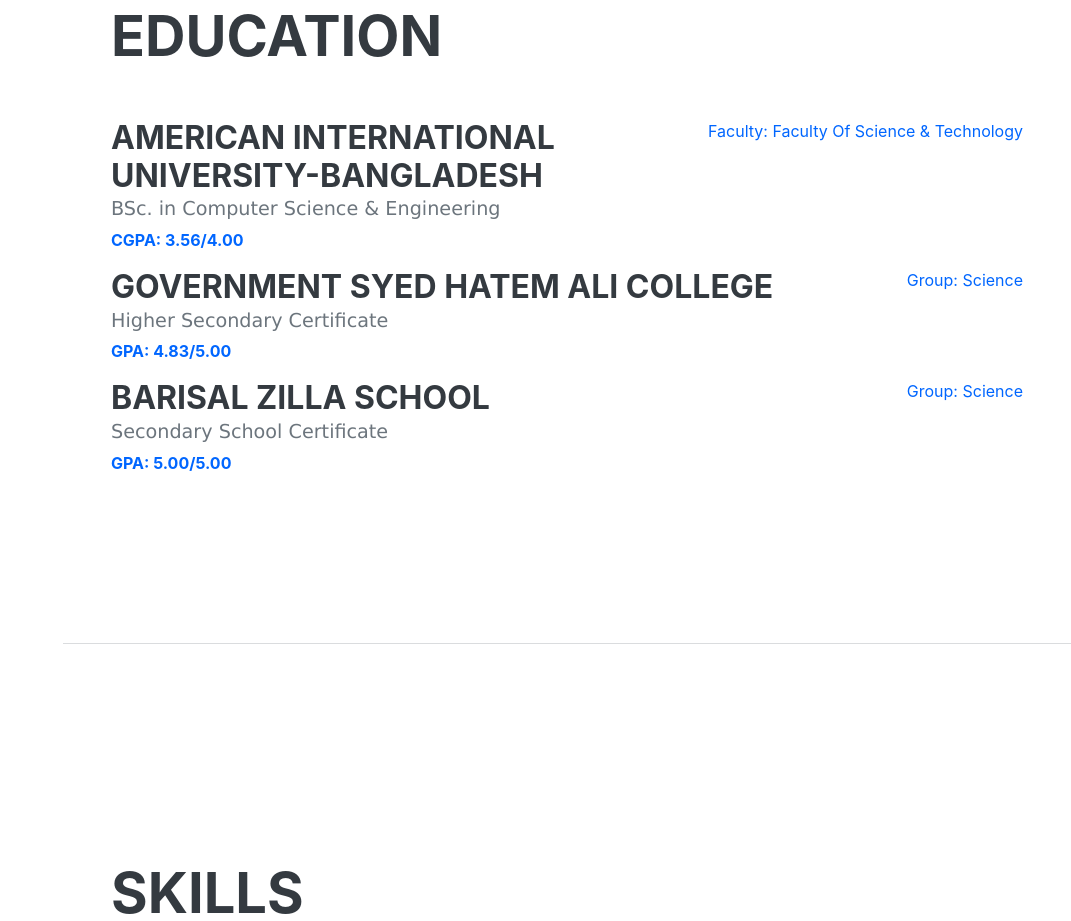
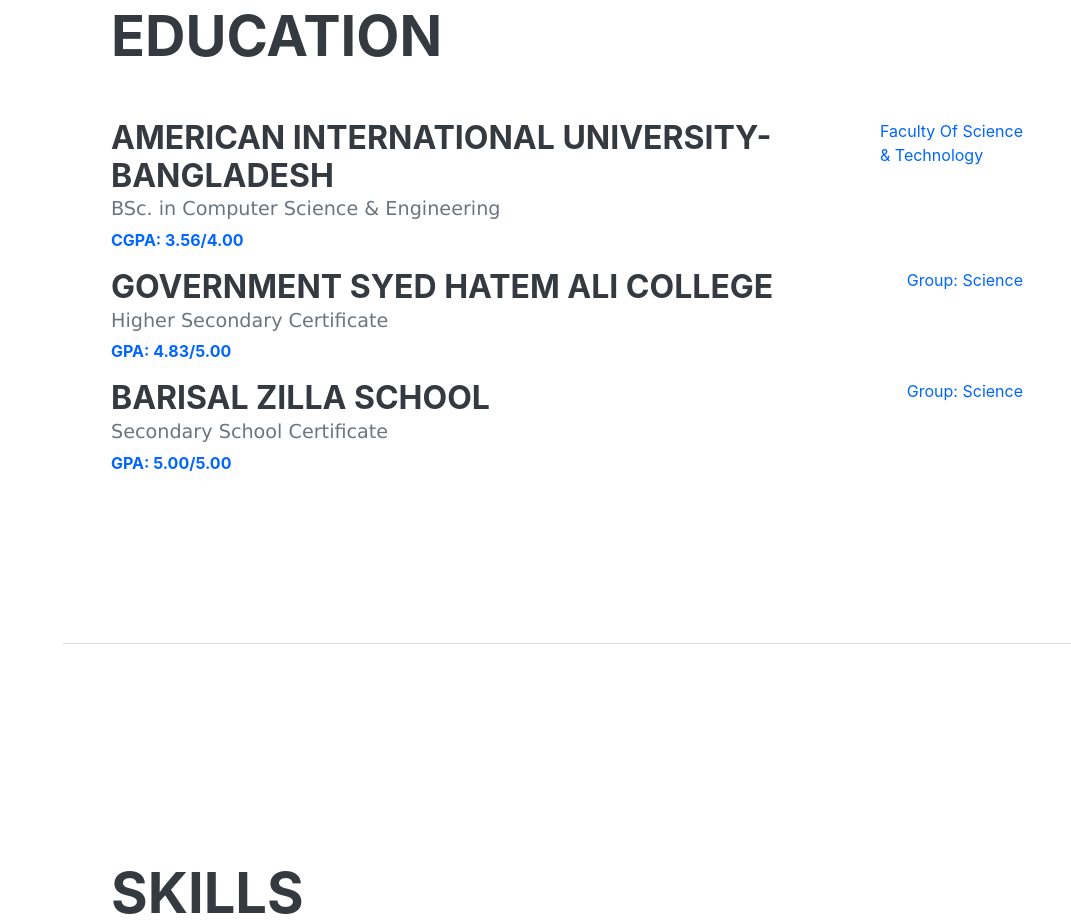
Before and after one commit to AhmedDip/portfolio, a plain HTML site: page index.html in a window 1280 px wide. Shown: the part 1759-2680 px from the top of the page, without its empty margins (209-1280 px from the left). Drawn offline with nearby package versions, Linux system fonts and the light colour scheme; a web font is replaced by a local one.

Commit message:
Update index.html

```diff
--- a/index.html
+++ b/index.html
@@ -198,7 +198,7 @@
             <b class="text-primary mb-2">CGPA: 3.56/4.00</b>
           </div>
           <div class="flex-shrink-0">
-            <span class="text-primary">Faculty: Faculty Of Science & Technology</span>
+            <span class="text-primary">Faculty Of Science <br/> & Technology</span>
           </div>
         </div>
         <div class="d-flex flex-column flex-md-row justify-content-between mb-2">
```
